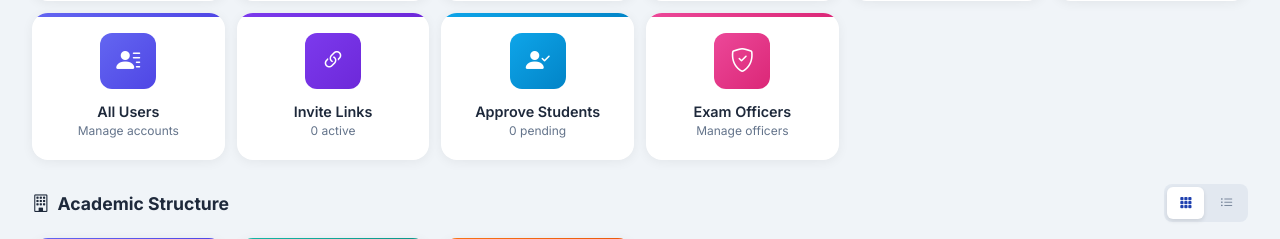
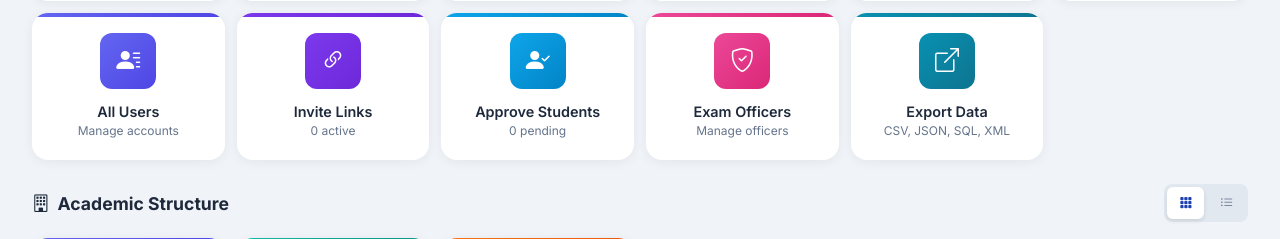
Before and after one commit to DaudKalisa/vle-eumw, a PHP site: page /vle-eumw/admin/dashboard.php in a window 1280 px wide. Shown: the part 875-1114 px from the top of the page. Run offline with PHP 8.4, Linux system fonts and the light colour scheme; the visitor is signed in with stand-in values (Sample User, id 1); data comes from the database, SQL or seed files in the repository; data that the repository does not hold is empty.

Commit message:
Add Export Data card to Core Management on admin dashboard

```diff
--- a/admin/dashboard.php
+++ b/admin/dashboard.php
@@ -909,6 +909,11 @@ if ($result) {
                 <div class="card-title">Exam Officers</div>
                 <div class="card-subtitle">Manage officers</div>
             </a>
+            <a href="export_data.php" class="management-card" style="--card-gradient: linear-gradient(135deg, #0891b2, #0e7490);">
+                <div class="card-icon" style="background: linear-gradient(135deg, #0891b2, #0e7490);"><i class="bi bi-box-arrow-up-right"></i></div>
+                <div class="card-title">Export Data</div>
+                <div class="card-subtitle">CSV, JSON, SQL, XML</div>
+            </a>
         </div>
         <div class="management-list mb-4" id="coreList">
             <a href="manage_students.php" class="list-item">
@@ -988,6 +993,14 @@ if ($result) {
                 <div class="list-content">
                     <div class="list-title">Examination Officers</div>
                     <div class="list-subtitle">Manage exam officers</div>
+                </div>
+                <i class="bi bi-chevron-right list-arrow"></i>
+            </a>
+            <a href="export_data.php" class="list-item">
+                <div class="list-icon" style="background: linear-gradient(135deg, #0891b2, #0e7490);"><i class="bi bi-box-arrow-up-right"></i></div>
+                <div class="list-content">
+                    <div class="list-title">Export Data</div>
+                    <div class="list-subtitle">Export system data in CSV, JSON, SQL, XML</div>
                 </div>
                 <i class="bi bi-chevron-right list-arrow"></i>
             </a>
```
